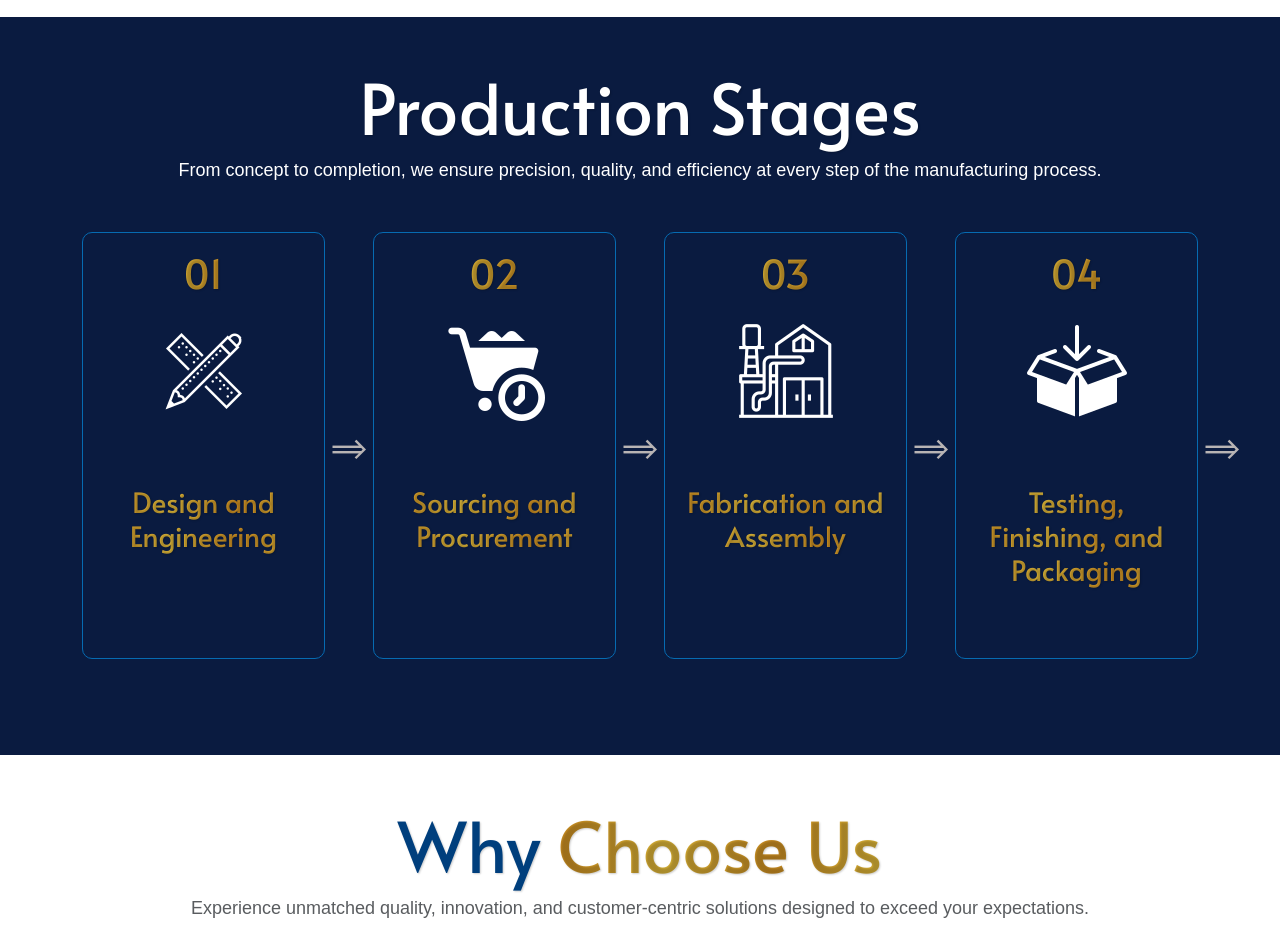
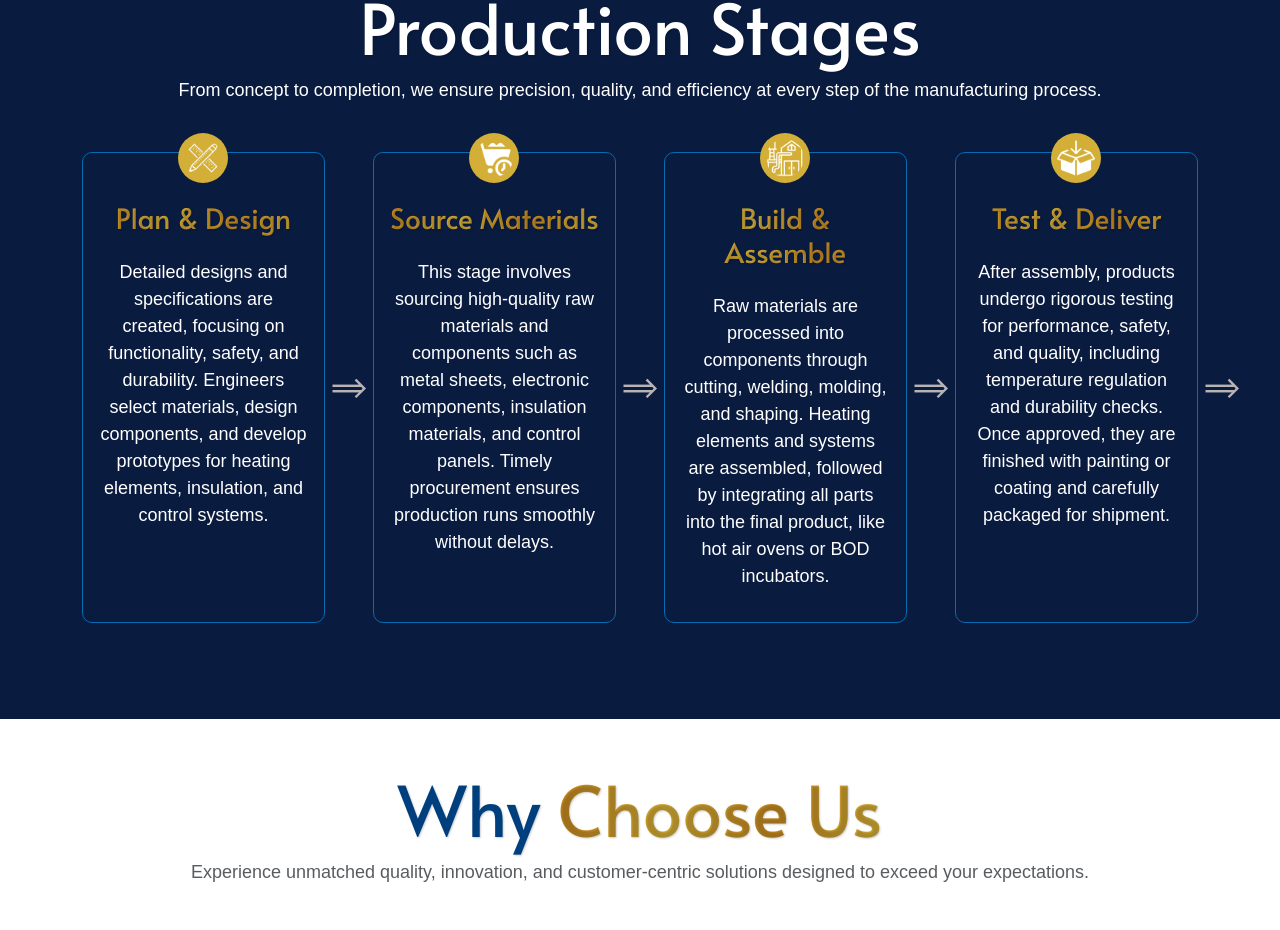
Before and after one commit to ARIFA-IFFAT/OvenHouse, a React (Vite) app: page /about in a window 1280 px wide. Shown: the part 1916-2846 px from the top of the page. Built offline with nearby package versions, Linux system fonts and the light colour scheme; a web font is replaced by a local one.

Commit message:
Production stages section has been redesigned on about page

```diff
--- a/src/components/aboutComponent/StagesOfDev.jsx
+++ b/src/components/aboutComponent/StagesOfDev.jsx
@@ -13,22 +13,22 @@ const StagesOfDev = () => {
 
     const devStagesDetails = [
         {
-            id: "01", title: "Design and Engineering",
+            id: "01", title: "Plan & Design",
             logo: "/icons/icons8-design-100.png",
             desc: "Detailed designs and specifications are created, focusing on functionality, safety, and durability. Engineers select materials, design components, and develop prototypes for heating elements, insulation, and control systems."
         },
         {
-            id: "02", title: "Sourcing and Procurement",
+            id: "02", title: "Source Materials",
             logo: "icons/icons8-procurement-100.png",
             desc: "This stage involves sourcing high-quality raw materials and components such as metal sheets, electronic components, insulation materials, and control panels. Timely procurement ensures production runs smoothly without delays."
         },
         {
-            id: "03", title: "Fabrication and Assembly",
+            id: "03", title: "Build & Assemble",
             logo: "icons/icons8-fabrication-100.png",
             desc: "Raw materials are processed into components through cutting, welding, molding, and shaping. Heating elements and systems are assembled, followed by integrating all parts into the final product, like hot air ovens or BOD incubators."
         },
         {
-            id: "04", title: "Testing, Finishing, and Packaging",
+            id: "04", title: "Test & Deliver",
             logo: "icons/icons8-packaging-100.png",
             desc: "After assembly, products undergo rigorous testing for performance, safety, and quality, including temperature regulation and durability checks. Once approved, they are finished with painting or coating and carefully packaged for shipment."
         },
@@ -43,13 +43,8 @@ const StagesOfDev = () => {
                 {devStagesDetails.map((stage, index) => (
                     <div key={stage.id} className="p-3 stage_box" data-aos="fade-up" data-aos-delay={index * 200}>
                         <div className='topCont'>
-                            <h1 className="stg_num coloredText">{stage.id}</h1>
-                            <img src={stage.logo} alt="stageIcon" className="p-3" />
-                            <h3 className='py-5 coloredText'>{stage.title}</h3>
-
-                        </div>
-                        <div className='hiddenCont'>
-                            <h4 className=''>{stage.title}</h4>
+                            <img src={stage.logo} alt="stageIcon" className="stageIcon" style={{width: '50px'}} />
+                            <h3 className='py-3 coloredText mt-3'>{stage.title}</h3>
                             <p className='custm_p'>{stage.desc}</p>
                         </div>
 
--- a/src/components/companyComponent/AboutOurCompany.jsx
+++ b/src/components/companyComponent/AboutOurCompany.jsx
@@ -10,7 +10,8 @@ const AboutOurCompany = () => {
     <>
     <div className='bannerImg'>
                 <div className="bnnrSpc"></div>
-                    <h1 className="cust_h1_heading text-center"><span className='blueColorText'>Thermomech - <br></br>the Future of Labs</span></h1>
+                    <h1 className="cust_h1_heading text-center"><span className='blueColorText'>Thermomech</span></h1>
+                    <p className='custm_p text-center text-muted mb-3'>- THE FUTURE OF LABS -</p>
                     <p className='custm_p text-center text-muted mb-3'>From laboratories to industries, delivering reliable, innovative solutions for your toughest challenges.</p>
                 <div className="d-flex gap-2 justify-content-center">
                   <div className="blueline"></div>
--- a/src/components/companyComponent/CompanyRatings.jsx
+++ b/src/components/companyComponent/CompanyRatings.jsx
@@ -14,8 +14,8 @@ const CompanyRatings = () => {
 
     const ratingDetails = [
         { id: 1, val: "15+", term: "Work Experience", ratingIcon: faSuitcase },
-        { id: 2, val: "55+", term: "Projects Per Year", ratingIcon: faGears },
-        { id: 3, val: "13K+", term: "Projects Per Month", ratingIcon: faLightbulb },
+        { id: 2, val: "55K+", term: "Projects Per Year", ratingIcon: faGears },
+        { id: 3, val: "60+", term: "Projects Per Month", ratingIcon: faLightbulb },
         { id: 4, val: "100+", term: "Happy Clients", ratingIcon: faHelmetSafety },
     ];
 
--- a/src/components/homeComponent/Carousel.jsx
+++ b/src/components/homeComponent/Carousel.jsx
@@ -4,16 +4,25 @@ import Marquee from 'react-fast-marquee';
 const Carousel = () => {
     return (
         <div className='container'>
-            <Marquee>
-                <img src="client-logo/aecs-logo.png" alt="client-logo" style={{width: '150px', padding:'10px'}}/>
-                <img src="client-logo/KIIT-logo.png" alt="client-logo" style={{width: '150px', padding:'10px'}}/>
-                <img src="client-logo/MGM-logo.png" alt="client-logo" style={{width: '150px', padding:'10px'}}/>
-                <img src="client-logo/msk-logo.png" alt="client-logo" style={{width: '150px', padding:'10px'}}/>
-                <img src="client-logo/tcrc-logo.png" alt="client-logo" style={{width: '150px', padding:'10px'}}/>
-                <img src="client-logo/vasu-logo.png" alt="client-logo" style={{width: '150px', padding:'10px'}}/>
-                <img src="client-logo/psf-logo.png" alt="client-logo" style={{width: '150px', padding:'10px'}}/>
-                <img src="client-logo/smc-logo.png" alt="client-logo" style={{width: '150px', padding:'10px'}}/>
-            </Marquee>
+            <div className="row">
+                <div className="col-12 col-md-3">
+<h3 className="custm_h3 blueColorText">Our Clients</h3>
+<p className="text-muted custm_p">We are proud to partner with leading organizations, delivering innovative solutions that drive growth, efficiency, and long-term success.</p>
+                </div>
+                <div className="col-12 col-md-9">
+                    <Marquee>
+                        <img src="client-logo/aecs-logo.png" alt="client-logo" style={{ width: '150px', padding: '10px' }} />
+                        <img src="client-logo/KIIT-logo.png" alt="client-logo" style={{ width: '150px', padding: '10px' }} />
+                        <img src="client-logo/MGM-logo.png" alt="client-logo" style={{ width: '150px', padding: '10px' }} />
+                        <img src="client-logo/msk-logo.png" alt="client-logo" style={{ width: '150px', padding: '10px' }} />
+                        <img src="client-logo/tcrc-logo.png" alt="client-logo" style={{ width: '150px', padding: '10px' }} />
+                        <img src="client-logo/vasu-logo.png" alt="client-logo" style={{ width: '150px', padding: '10px' }} />
+                        <img src="client-logo/psf-logo.png" alt="client-logo" style={{ width: '150px', padding: '10px' }} />
+                        <img src="client-logo/smc-logo.png" alt="client-logo" style={{ width: '150px', padding: '10px' }} />
+                    </Marquee>
+                </div>
+            </div>
+
         </div>
     )
 }
--- a/src/components/servicesComponent/ServicesCont.jsx
+++ b/src/components/servicesComponent/ServicesCont.jsx
@@ -1,5 +1,7 @@
 import { useEffect } from "react";
 import AllServices from "./AllServices";
+import SecondaryButton from "../customButtons/SecondaryButton"
+
 import Aos from "aos";
 
 const ServicesCont = () => {
@@ -28,6 +30,9 @@ useEffect(()=>{
         <div className="col-12 col-md-6">
           <p className="text-muted custm_p">We specialize in designing and manufacturing high-quality laboratory and kitchen equipment tailored to your needs. From seamless product integration and expert training to reliable maintenance and support.</p>
           <p className="text-muted custm_p">We offer end-to-end solutions that ensure performance, safety, and long-term efficiency.</p>
+        <div className="my-5">
+                        <SecondaryButton buttonName="Contact us" btnLink="contact"/>
+                    </div>
         </div>
       </div>
       <div className="row">
--- a/src/index.css
+++ b/src/index.css
@@ -246,7 +246,7 @@ h2.cust_h2_heading {
   text-shadow: 1px 1px 2px rgba(0, 0, 0, 0.2);
 }
 .bnnrSpc{
-  height: 200px;
+  height: 160px;
 }
 .blueline {
     content: '';
@@ -437,22 +437,15 @@ textarea:focus {
   border-radius: 10px;
   width: 400px;
   background: #0a1b40;
-  transition: all 0.3s ease-in-out;
+  transition: all 0.5s ease-in-out;
   position: relative;
   z-index: 9999;
 }
 .stage_box:hover {
-  background: linear-gradient(45deg, #0166af93, #066bb1);
-  border: 1px solid #066bb1;
   cursor: pointer;
+  border: 1px solid #d4af37;
 }
-.stage_box:hover .topCont {
-  display: none;
-}
-.stage_box:hover .hiddenCont {
-  display: block;
-  width: 100%;
-}
+
 .stage_box:after {
   content: "⟹";
   color: #b8b4b4;
@@ -462,27 +455,14 @@ textarea:focus {
   font-size: 30px;
   z-index: 0;
 }
-.hiddenCont {
-  width: 0;
-  display: none;
-  transition: all 0.3s ease-in-out;
-}
-.hiddenCont h4{
-  position: relative;
-}
-.hiddenCont h4::after {
-    content: "";
-    height: 3px;
-    width: 0;
-    background: white;
-    display: block;
-    position: absolute;
-    left: 0;
-    transition: all 0.5s ease-in-out;
-}
-.stage_box:hover .hiddenCont h4::after{
+.stageIcon{
 
-  width: 100%;
+position: absolute;
+    top: -20px;
+    right: 40%;
+    background: #d4af37;
+    padding: 6px;
+    border-radius: 50%;
 }
 .teamContainer {
   display: flex;
```
